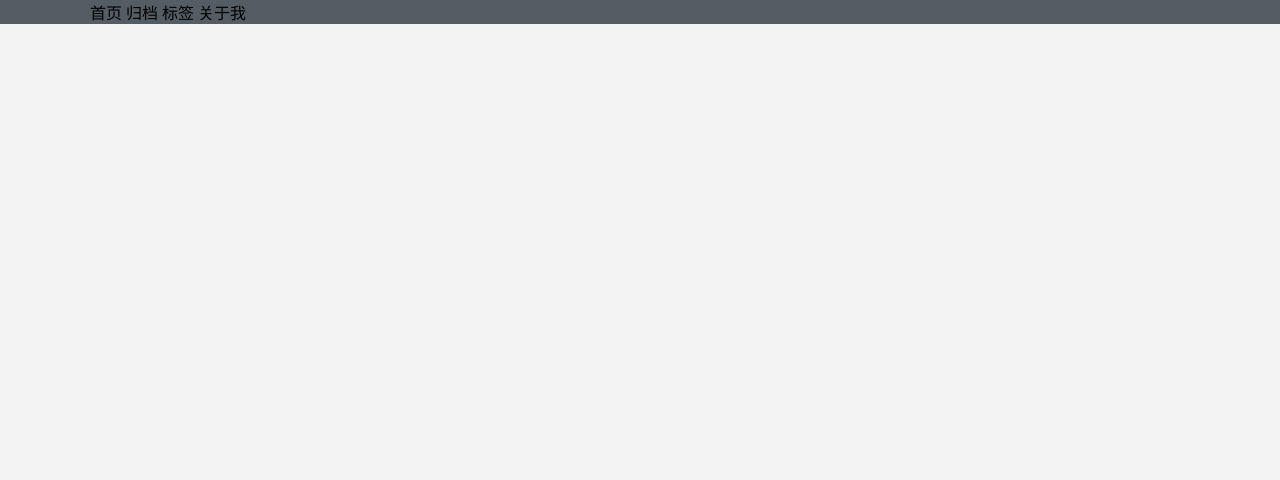
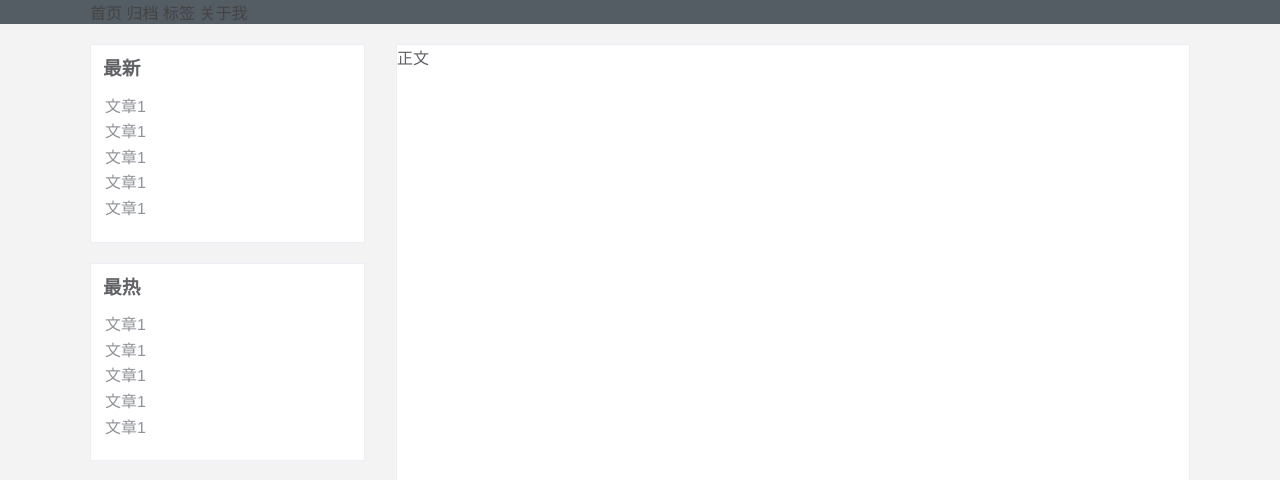
Before and after one commit to 98fuel/typecho-theme-SimpleZ, a PHP site: page / in a window 1280 px wide. Shown: the top 480 px of the page. Run offline with PHP 8.4, Linux system fonts and the light colour scheme; some libraries are stand-ins or nearby versions.

Commit message:
首页布局

```diff
--- a/css/style.css
+++ b/css/style.css
@@ -4,8 +4,24 @@
 }
 
 body {
+    font-family: "Helvetica Neue", Helvetica, "PingFang SC", "Hiragino Sans GB", "Microsoft YaHei", "微软雅黑", Arial, sans-serif;
     background: #f3f3f3;
     font-size: 16px;
+    color: #606266;
+}
+
+a {
+    color: #444;
+    text-decoration: none;
+}
+
+a:hover {
+    color: #409eff;
+}
+
+ul,
+ol {
+    padding-left: 14px;
 }
 
 /* 头部开始 */
@@ -20,3 +36,55 @@ body {
 }
 
 /* 头部结束 */
+
+/* 网站主体开始 */
+.container {
+    max-width: 1100px;
+    margin: 20px auto;
+    display: flex;
+    justify-content: space-between;
+}
+
+.sidebar {
+    width: 25%;
+}
+
+.sidebar-item {
+    background: #fff;
+    border: 1px solid #EBEEF5;
+    margin-bottom: 20px;
+}
+
+.sidebar-item-title {
+    color: #606266;
+    line-height: 2.6;
+    padding-left: 12px;
+}
+
+.sidebar-item-detail {
+    margin-bottom: 20px;
+}
+
+.sidebar-item-detail li {
+    list-style: none;
+}
+
+.sidebar-item-detail li a {
+    color: #909399;
+    display: block;
+    width: 100%;
+    line-height: 1.6;
+}
+
+.sidebar-item-detail li:hover a {
+    color: #409eff
+}
+
+
+.content {
+    background: #fff;
+    width: 72%;
+    border: 1px solid #EBEEF5;
+}
+
+/* 网站主体结束 */
--- a/index.html
+++ b/index.html
@@ -20,26 +20,39 @@
             <div class="nav">
                 <el-menu :default-active="activeIndex2" class="el-menu-demo" mode="horizontal" @select="handleSelect"
                     background-color="#545c64" text-color="#fff" active-text-color="#ffd04b">
-                    <el-menu-item index="1">首页</el-menu-item>
-                    <!-- <el-submenu index="2">
-                        <template slot="title">我的工作台</template>
-                        <el-menu-item index="2-1">选项1</el-menu-item>
-                        <el-menu-item index="2-2">选项2</el-menu-item>
-                        <el-menu-item index="2-3">选项3</el-menu-item>
-                        <el-submenu index="2-4">
-                            <template slot="title">选项4</template>
-                            <el-menu-item index="2-4-1">选项1</el-menu-item>
-                            <el-menu-item index="2-4-2">选项2</el-menu-item>
-                            <el-menu-item index="2-4-3">选项3</el-menu-item>
-                        </el-submenu>
-                    </el-submenu> -->
-                    <el-menu-item index="2">归档</el-menu-item>
-                    <el-menu-item index="3">标签</el-menu-item>
-                    <el-menu-item index="4">关于我</el-menu-item>
+                    <el-menu-item index="1"><a href="./index.html">首页</a></el-menu-item>
+                    <el-menu-item index="2"><a href="./artvel.html">归档</a></el-menu-item>
+                    <el-menu-item index="3"><a href="./tag.html">标签</a></el-menu-item>
+                    <el-menu-item index="4"><a href="./about.html">关于我</a></el-menu-item>
                 </el-menu>
             </div>
         </div>
-        <div class="container"></div>
+        <div class="container">
+            <div class="sidebar">
+                <div class="sidebar-item">
+                    <h3 class="sidebar-item-title">最新</h3>
+                    <ul class="sidebar-item-detail">
+                        <li><a href="">文章1</a></li>
+                        <li><a href="">文章1</a></li>
+                        <li><a href="">文章1</a></li>
+                        <li><a href="">文章1</a></li>
+                        <li><a href="">文章1</a></li>
+                    </ul>
+                </div>
+
+                <div class="sidebar-item">
+                    <h3 class="sidebar-item-title">最热</h3>
+                    <ul class="sidebar-item-detail">
+                        <li><a href="">文章1</a></li>
+                        <li><a href="">文章1</a></li>
+                        <li><a href="">文章1</a></li>
+                        <li><a href="">文章1</a></li>
+                        <li><a href="">文章1</a></li>
+                    </ul>
+                </div>
+            </div>
+            <div class="content">正文</div>
+        </div>
         <div class="footer"></div>
     </div>
 
```
